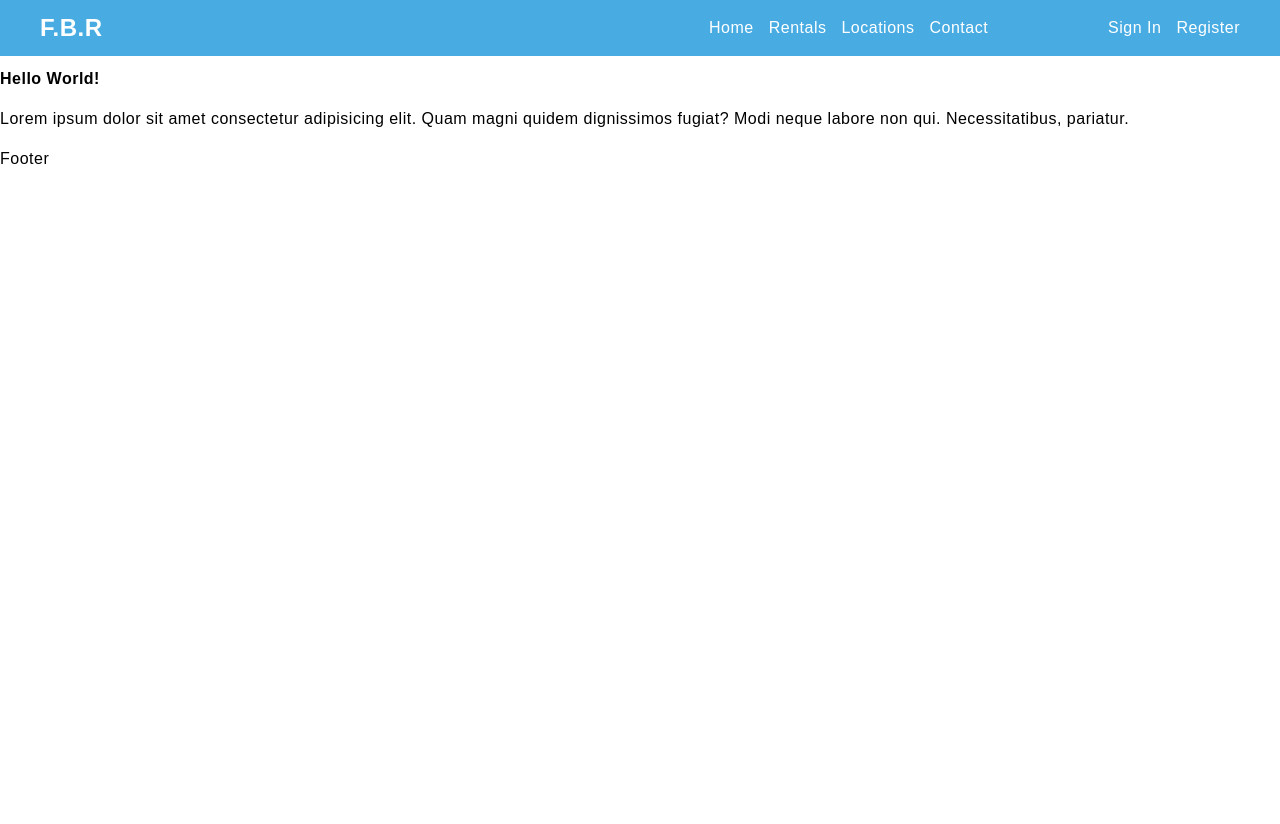
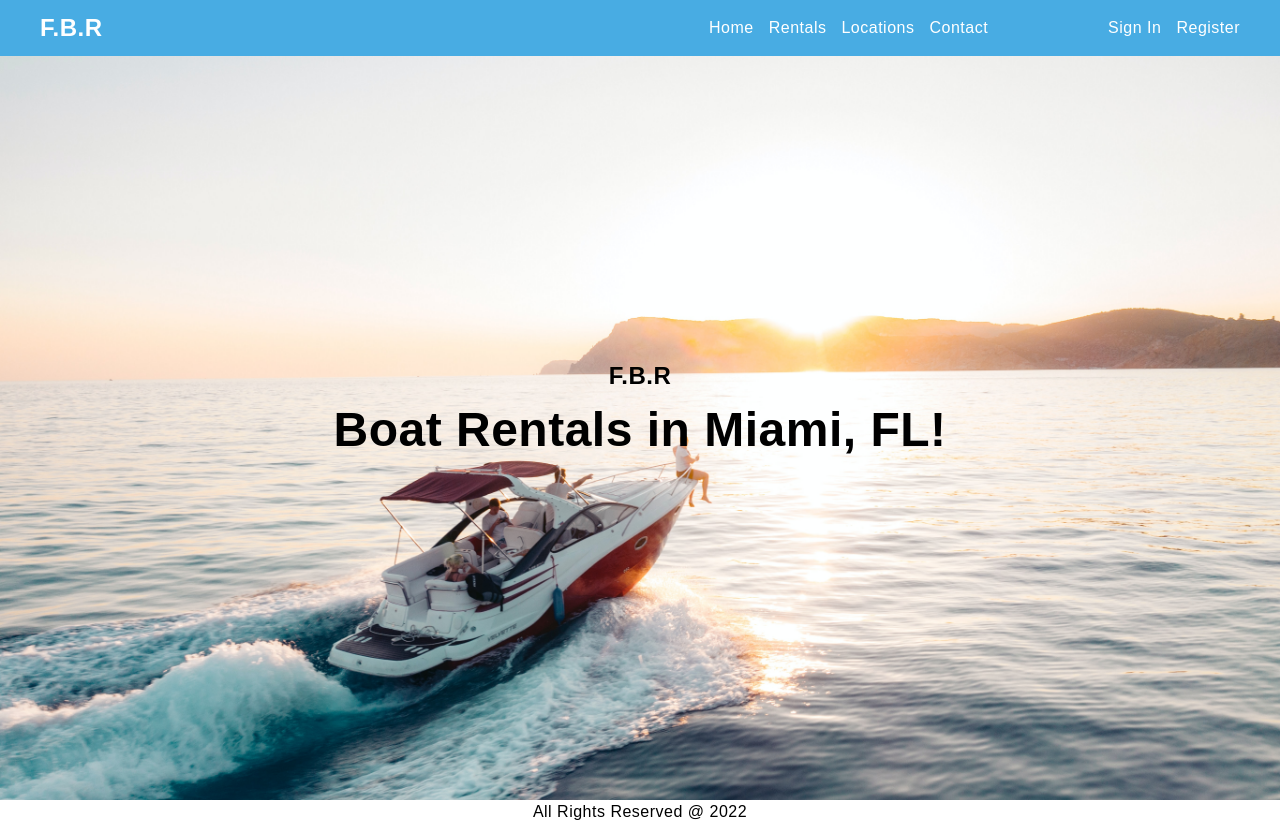
Before and after one commit to ElierHP/fishing-boat-rental, a Next.js app: page / in a window 1280 px wide. Before the commit the page ends 800 px from the top, so only its background shows below. Built offline with nearby package versions, Linux system fonts and the light colour scheme.

Commit message:
Add: Hero section

```diff
--- a/src/components/Footer.js
+++ b/src/components/Footer.js
@@ -1,3 +1,14 @@
+import styled from "@emotion/styled";
+import Container from "./Container";
+
 export default function Footer() {
-  return <div>Footer</div>;
+  return (
+    <Container>
+      <Box>All Rights Reserved @ 2022</Box>
+    </Container>
+  );
 }
+
+const Box = styled.footer`
+  text-align: center;
+`;
--- a/src/components/Header.js
+++ b/src/components/Header.js
@@ -6,6 +6,7 @@ import Link from "next/link";
 
 export default function Header() {
   return (
+    <>
       <NavBar>
         <Container>
           <Nav>
@@ -57,6 +58,7 @@ export default function Header() {
           </Nav>
         </Container>
       </NavBar>
+    </>
   );
 }
 
--- /dev/null
+++ b/src/components/Hero.js
@@ -0,0 +1,51 @@
+import Image from "next/image";
+import styled from "@emotion/styled";
+import theme from "../styles/theme";
+
+export default function Hero() {
+  return (
+    <Section>
+      <Content>
+        <Logo>F.B.R</Logo>
+        <h1>Boat Rentals in Miami, FL!</h1>
+      </Content>
+      <BackgroundImage
+        alt="hero image"
+        src="/boat-home.jpg"
+        layout="fill"
+        objectFit="cover"
+        quality={100}
+        priority={true}
+      />
+    </Section>
+  );
+}
+
+// Styles
+const Section = styled.section`
+  height: calc(100vh - 66.86px);
+  width: 100%;
+  position: relative;
+  display: flex;
+  justify-content: center;
+  align-items: center;
+  ${theme.mq()[1]} {
+    height: calc(100vh - 56px);
+  }
+`;
+
+const Content = styled.div`
+  text-align: center;
+`;
+
+const Logo = styled.div`
+  font-size: ${theme.fontSizes.large}rem;
+  font-weight: ${theme.fontWeights.bold};
+  z-index: 10;
+`;
+
+const BackgroundImage = styled(Image)`
+  z-index: -1;
+  position: absolute;
+  top: 0;
+`;
--- a/src/components/Layout.js
+++ b/src/components/Layout.js
@@ -1,12 +1,22 @@
 import Footer from "./Footer";
 import Header from "./Header";
+import styled from "@emotion/styled";
+import theme from "../styles/theme";
 
 export default function Layout({ children }) {
   return (
     <>
       <Header />
-      <main>{children}</main>
+      <Main>{children}</Main>
       <Footer />
     </>
   );
 }
+
+// Styles
+const Main = styled.main`
+  height: calc(100vh - 66.86px);
+  ${theme.mq()[1]} {
+    height: calc(100vh - 56px);
+  }
+`;
--- a/src/pages/index.js
+++ b/src/pages/index.js
@@ -1,4 +1,5 @@
 import Head from "next/head";
+import Hero from "../components/Hero";
 import Layout from "../components/Layout";
 
 export default function Home() {
@@ -11,12 +12,7 @@ export default function Home() {
         <link rel="icon" href="/favicon.ico" />
       </Head>
       {/* Content */}
-      <h1>Hello World!</h1>
-      <p>
-        Lorem ipsum dolor sit amet consectetur adipisicing elit. Quam magni
-        quidem dignissimos fugiat? Modi neque labore non qui. Necessitatibus,
-        pariatur.
-      </p>
+      <Hero />
     </Layout>
   );
 }
--- a/src/styles/GlobalStyles.js
+++ b/src/styles/GlobalStyles.js
@@ -24,6 +24,11 @@ export default function GlobalStyles() {
           text-decoration: none;
           list-style: none;
         }
+        ,
+        h1 {
+          font-size: ${theme.fontSizes.heading}rem;
+          margin-top: 0;
+        }
       `}
     />
   );
```
Also changed, not shown: public/boat-home.jpg (added). Lines whose indentation alone changed are shown as unchanged.
